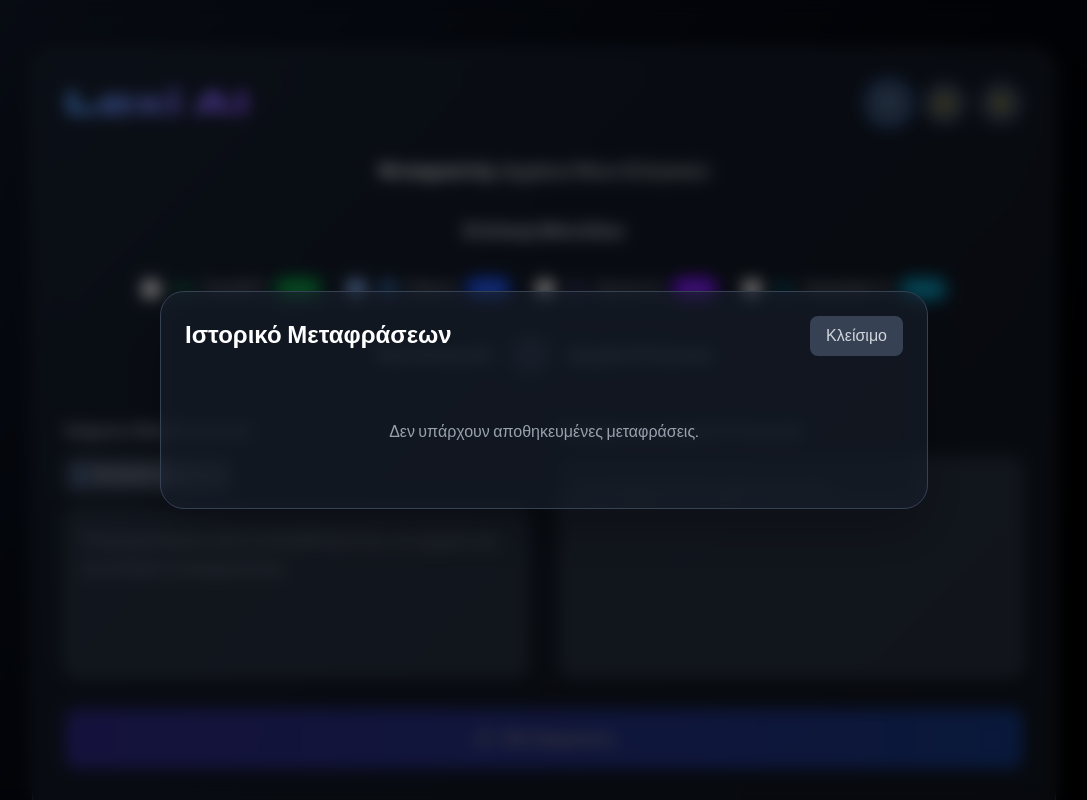
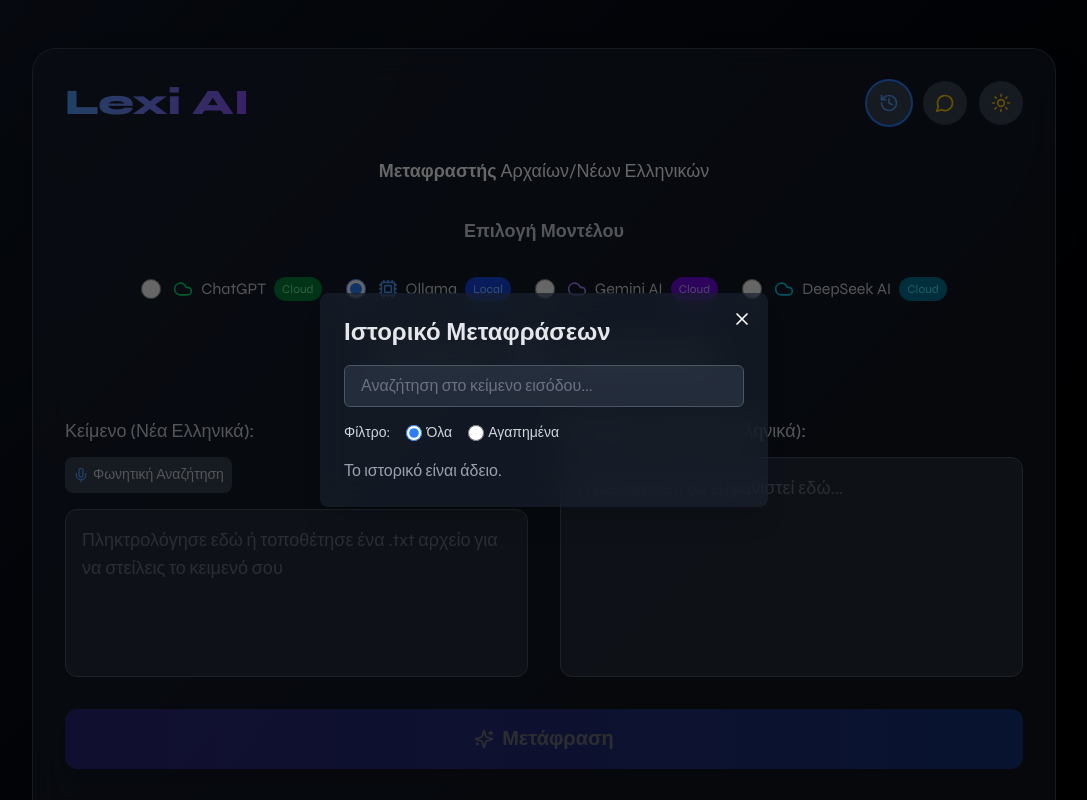
Before and after one commit to gioiliop7/greek-ai-translator, a Next.js app: page / in a window 1280 px wide. Both pictures are taken after a click on the button 985 px from the left and 103 px from the top of the page. Shown: the top 800 px of the page, without its empty margins (96-1183 px from the left). Built offline with nearby package versions, Linux system fonts and the light colour scheme.

Commit message:
History with search & favourites

```diff
--- a/app/page.tsx
+++ b/app/page.tsx
@@ -41,25 +41,38 @@ export default function Home() {
   const [isListening, setIsListening] = useState(false); // <-- New state for listening status
   const recognitionRef = useRef<SpeechRecognition | null>(null); // <-- Ref for SpeechRecognition API
   const inputTextAreaRef = useRef<HTMLTextAreaElement>(null); // <-- Ref for input textarea (for drag/drop)
+  // Add states for history search and filter
+  const [historySearchQuery, setHistorySearchQuery] = useState(""); // State for the search input text
+  const [historyFilter, setHistoryFilter] = useState<"all" | "favorites">(
+    "all"
+  ); // State for the filter (show all or only favorites)
 
   // 1. History with localStorage
   useEffect(() => {
-    // Load history from localStorage when page loads
+    // Load history from localStorage on component mount
     const savedHistory = localStorage.getItem("translationHistory");
     if (savedHistory) {
       try {
-        // Try to parse and set history
-        const parsedHistory = JSON.parse(savedHistory);
-        // Optional check if data is in correct format
-        if (Array.isArray(parsedHistory)) {
-          setHistory(parsedHistory);
-        }
+        // Parse the JSON string into an array of history items
+        const parsedHistory: TranslationHistoryItem[] =
+          JSON.parse(savedHistory);
+
+        // Map over the parsed history to ensure the 'isFavorite' property exists
+        // This handles loading old history items saved before 'isFavorite' was added
+        const historyWithFavorites = parsedHistory.map((item) => ({
+          ...item, // Copy existing properties
+          isFavorite: item.isFavorite ?? false, // Use existing isFavorite or default to false if undefined/null
+        }));
+
+        setHistory(historyWithFavorites); // Update the history state
       } catch (e) {
-        console.error("Failed to load history from localStorage:", e);
-        // You can inform the user or just start with empty history
+        console.error("Failed to parse history from localStorage", e);
+        // Clear potentially corrupted history if parsing fails
+        localStorage.removeItem("translationHistory");
       }
     }
-  }, []); // useEffect runs only once on initial load
+    // No dependencies needed, runs only once on mount
+  }, []); // Empty dependency array
 
   useEffect(() => {
     // Save history to localStorage whenever it changes
@@ -267,6 +280,23 @@ export default function Home() {
     return () => {}; // Return empty function for cleanup if inputArea not found
   }, [darkMode]); // Re-run if darkMode changes for border classes
 
+  // --- Derived State for Filtered History ---
+  // This state is computed whenever history, search query, or filter changes
+  const filteredHistory = history.filter((item) => {
+    // Filter by search query (case-insensitive, check input text)
+    const matchesSearch = item.input
+      .toLowerCase()
+      .includes(historySearchQuery.toLowerCase());
+
+    // Filter by favorite status
+    const matchesFilter =
+      historyFilter === "all" ||
+      (historyFilter === "favorites" && item.isFavorite);
+
+    // An item is included if it matches both search and filter
+    return matchesSearch && matchesFilter;
+  });
+
   const handleTranslate = async () => {
     if (!text.trim()) {
       setError("Please enter text for translation.");
@@ -401,6 +431,7 @@ export default function Home() {
           direction: historyDirection,
           provider: historyProvider,
           timestamp: Date.now(), // Add timestamp
+          isFavorite: false,
         },
         ...prev.slice(0, 9), // Keep only last 10 translations
       ]);
@@ -420,6 +451,18 @@ export default function Home() {
       setLoading(false);
       // Cleanup is handled by the useEffect cleanup function for SpeechRecognition
     }
+  };
+
+  // Function to toggle the favorite status of a history item
+  const toggleFavorite = (timestamp: number) => {
+    setHistory((prevHistory) =>
+      prevHistory.map((item) =>
+        item.timestamp === timestamp
+          ? { ...item, isFavorite: !item.isFavorite }
+          : item
+      )
+    );
+    // The useEffect that saves history will automatically save the updated state
   };
 
   const toggleDirection = () => {
@@ -1109,109 +1152,217 @@ export default function Home() {
           Giorgos Iliopoulos © {new Date().getFullYear()}
         </p>
       </div>
-
       {/* History Panel */}
+      {/* History Panel (Visible when showHistory is true) */}
       {showHistory && (
         <div
-          className={`fixed inset-0 bg-black/50 backdrop-blur-sm flex items-center justify-center z-50 p-6`}
+          className={`fixed inset-0 ${
+            darkMode ? "bg-black/60" : "bg-black/40"
+          } flex justify-center items-center z-50`}
+          onClick={() => setShowHistory(false)}
         >
           <div
-            className={`w-full max-w-3xl ${cardClasses} rounded-3xl shadow-2xl border p-6 space-y-6 overflow-hidden`}
+            className={`relative ${cardClasses} rounded-lg shadow-xl p-6 w-full max-w-md max-h-[80vh] overflow-y-auto transition-colors duration-300`}
+            onClick={(e) => e.stopPropagation()} // Prevent closing when clicking inside the panel
           >
-            <div className="flex justify-between items-center">
-              <h2
-                className={`text-2xl font-bold ${
-                  darkMode ? "text-white" : "text-gray-800"
+            <h2
+              className={`text-2xl font-bold mb-4 ${
+                darkMode ? "text-gray-200" : "text-gray-800"
+              }`}
+            >
+              Ιστορικό Μεταφράσεων
+            </h2>
+
+            {/* --- History Search and Filter --- */}
+            <div className="mb-4 space-y-4">
+              {/* Search Input */}
+              <input
+                type="text"
+                placeholder="Αναζήτηση στο κείμενο εισόδου..."
+                value={historySearchQuery}
+                onChange={(e) => setHistorySearchQuery(e.target.value)}
+                className={`w-full px-4 py-2 border rounded-md ${inputBgClasses} ${
+                  darkMode
+                    ? "text-gray-200 border-gray-600 placeholder-gray-500"
+                    : "text-gray-800 border-gray-300 placeholder-gray-400"
                 }`}
-              >
-                Ιστορικό Μεταφράσεων
-              </h2>
-              <button
-                onClick={() => setShowHistory(false)}
-                className={`px-4 py-2 ${secondaryButtonClasses} rounded-lg`}
-              >
-                Κλείσιμο
-              </button>
+              />
+
+              {/* Filter Options */}
+              <div className="flex items-center gap-4 text-sm">
+                <span className={darkMode ? "text-gray-300" : "text-gray-700"}>
+                  Φίλτρο:
+                </span>
+                <label
+                  className={`flex items-center cursor-pointer ${
+                    darkMode ? "text-gray-300" : "text-gray-700"
+                  }`}
+                >
+                  <input
+                    type="radio"
+                    name="historyFilter"
+                    value="all"
+                    checked={historyFilter === "all"}
+                    onChange={() => setHistoryFilter("all")}
+                    className={`form-radio h-4 w-4 mr-1 accent-blue-500`}
+                  />{" "}
+                  Όλα
+                </label>
+                <label
+                  className={`flex items-center cursor-pointer ${
+                    darkMode ? "text-gray-300" : "text-gray-700"
+                  }`}
+                >
+                  <input
+                    type="radio"
+                    name="historyFilter"
+                    value="favorites"
+                    checked={historyFilter === "favorites"}
+                    onChange={() => setHistoryFilter("favorites")}
+                    className={`form-radio h-4 w-4 mr-1 accent-yellow-500`}
+                  />{" "}
+                  Αγαπημένα
+                </label>
+              </div>
             </div>
+            {/* --- End History Search and Filter --- */}
 
-            {history.length > 0 ? (
-              <>
-                <div className="max-h-96 overflow-y-auto space-y-3 pr-2">
-                  {history.map((item, index) => (
-                    <div
-                      key={index}
-                      className={`p-3 rounded-lg border cursor-pointer hover:shadow-md transition ${
+            {/* History List */}
+            {filteredHistory.length > 0 ? ( // Use filteredHistory here
+              <ul className="space-y-4">
+                {filteredHistory.map(
+                  (
+                    item // Use filteredHistory here
+                  ) => (
+                    <li
+                      key={item.timestamp} // Unique key for list items
+                      className={`p-4 rounded-md border ${
                         darkMode
-                          ? "bg-gray-700/70 border-gray-600 hover:bg-gray-700"
-                          : "bg-gray-100 border-gray-200 hover:bg-gray-200"
-                      }`}
-                      onClick={() => loadFromHistory(item)}
+                          ? "border-gray-700 bg-gray-800"
+                          : "border-gray-300 bg-gray-100"
+                      } transition-colors duration-200`}
                     >
-                      <div className="flex justify-between items-center mb-2">
-                        <span
-                          className={`text-sm font-medium ${
-                            darkMode ? "text-blue-300" : "text-blue-600"
+                      <div className="flex justify-between items-start mb-2">
+                        <div className="flex-1 mr-4">
+                          <p
+                            className={`text-xs ${
+                              darkMode ? "text-gray-400" : "text-gray-600"
+                            } mb-1`}
+                          >
+                            {new Date(item.timestamp).toLocaleString()} -{" "}
+                            {item.provider} - {item.direction}
+                          </p>
+                          <p
+                            className={`${
+                              darkMode ? "text-gray-200" : "text-gray-800"
+                            } font-medium`}
+                          >
+                            {item.input.substring(0, 100)}
+                            {item.input.length > 100 ? "..." : ""}{" "}
+                            {/* Show truncated input */}
+                          </p>
+                        </div>
+                        {/* --- Favorite Button --- */}
+                        <button
+                          onClick={(e) => {
+                            e.stopPropagation();
+                            toggleFavorite(item.timestamp);
+                          }} // Stop propagation to prevent loading item
+                          className={`p-1 rounded-full transition-colors duration-200 ${
+                            item.isFavorite
+                              ? "text-yellow-500 hover:bg-yellow-500/20" // Favorite state color
+                              : `${
+                                  darkMode
+                                    ? "text-gray-500 hover:text-yellow-500 hover:bg-gray-700"
+                                    : "text-gray-400 hover:text-yellow-600 hover:bg-gray-200"
+                                }` // Not favorite state color
                           }`}
+                          title={
+                            item.isFavorite
+                              ? "Remove from favorites"
+                              : "Add to favorites"
+                          }
                         >
-                          {item.direction}
-                        </span>
-                        <span
-                          className={`text-xs ${
-                            darkMode ? "text-gray-400" : "text-gray-500"
-                          }`}
-                        >
-                          {item.provider}
-                        </span>
+                          {/* Use a star icon, filled if favorite, outline if not */}
+                          {item.isFavorite ? (
+                            <svg
+                              xmlns="http://www.w3.org/2000/svg"
+                              viewBox="0 0 24 24"
+                              fill="currentColor"
+                              className="w-5 h-5"
+                            >
+                              <path
+                                fillRule="evenodd"
+                                d="M10.788 3.21c.448-1.077 1.976-1.077 2.424 0l2.082 5.006 5.404.434c1.164.093 1.636 1.545.749 2.305l-4.117 3.527 1.257 5.273c.271 1.136-.964 2.033-1.96 1.425L12 18.354 7.106 21.26c-.996.608-2.231-.29-1.96-1.425l1.257-5.273-4.117-3.527c-.887-.76-.415-2.212.749-2.305l5.404-.434 2.082-5.005Z"
+                                clipRule="evenodd"
+                              />
+                            </svg>
+                          ) : (
+                            <svg
+                              xmlns="http://www.w3.org/2000/svg"
+                              fill="none"
+                              viewBox="0 0 24 24"
+                              strokeWidth={1.5}
+                              stroke="currentColor"
+                              className="w-5 h-5"
+                            >
+                              <path
+                                strokeLinecap="round"
+                                strokeLinejoin="round"
+                                d="M11.48 3.499a.562.562 0 0 1 1.04 0l2.125 5.111a.563.563 0 0 0 .475.345l5.518.442c.499.04.701.663.321.988l-4.204 3.602a.563.563 0 0 0-.182.557l1.285 5.385a.562.562 0 0 1-.84.61l-4.725-2.885a.562.562 0 0 0-.586 0L6.982 20.54a.562.562 0 0 1-.84-.61l1.285-5.386a.562.562 0 0 0-.182-.557L3.396 9.28a.562.562 0 0 1-.322-.988l5.518-.442a.563.563 0 0 0 .475-.345L11.48 3.5Z"
+                              />
+                            </svg>
+                          )}
+                        </button>
                       </div>
-                      <p
-                        className={`text-sm ${
-                          darkMode ? "text-gray-300" : "text-gray-700"
-                        } mb-1 whitespace-pre-wrap break-words max-h-12 overflow-hidden text-ellipsis`} // Added styles to better handle long input
+                      <button
+                        onClick={() => loadFromHistory(item)}
+                        className={`w-full text-left ${
+                          darkMode
+                            ? "text-gray-300 hover:text-blue-400"
+                            : "text-gray-700 hover:text-blue-600"
+                        } transition-colors duration-200 text-sm`}
                       >
-                        {item.input}
-                      </p>
-                      <div
-                        className={`text-sm ${
-                          darkMode ? "text-gray-400" : "text-gray-500"
-                        } mt-1 whitespace-pre-wrap break-words max-h-12 overflow-hidden text-ellipsis`} // Added styles to better handle long output
-                      >
-                        {item.output}
-                      </div>
-                      {/* Optional: Display timestamp */}
-                      {item.timestamp && (
-                        <span
-                          className={`block text-right text-xs ${
-                            darkMode ? "text-gray-500" : "text-gray-400"
-                          } mt-1`}
-                        >
-                          {new Date(item.timestamp).toLocaleString()}
-                        </span>
-                      )}
-                    </div>
-                  ))}
-                </div>
-
-                <div className="flex justify-end">
-                  <button
-                    onClick={clearHistory}
-                    className={`px-4 py-2 ${secondaryButtonClasses} rounded-lg text-sm`}
-                  >
-                    Καθαρισμός Ιστορικού
-                  </button>
-                </div>
-              </>
+                        {item.output.substring(0, 100)}
+                        {item.output.length > 100 ? "..." : ""}{" "}
+                        {/* Show truncated output */}
+                      </button>
+                    </li>
+                  )
+                )}
+              </ul>
             ) : (
-              <p
-                className={`text-center py-10 ${
-                  darkMode ? "text-gray-400" : "text-gray-500"
-                }`}
-              >
-                Δεν υπάρχουν αποθηκευμένες μεταφράσεις.
+              <p className={darkMode ? "text-gray-400" : "text-gray-600"}>
+                {history.length > 0
+                  ? "No results found for your search/filter."
+                  : "Το ιστορικό είναι άδειο."}{" "}
+                {/* Message if history is empty or filter/search yields no results */}
               </p>
             )}
+
+            {/* Clear History Button */}
+            {history.length > 0 && (
+              <button
+                onClick={clearHistory}
+                className={`${secondaryButtonClasses} mt-4 w-full flex items-center justify-center p-3 rounded-md`}
+              >
+                <History size={18} className="mr-2" />
+                Εκκαθάριση Ιστορικού
+              </button>
+            )}
+
+            {/* Close Button */}
+            <button
+              onClick={() => setShowHistory(false)}
+              className="absolute top-2 right-2 p-2 rounded-full hover:bg-gray-200 hover:text-gray-800 dark:hover:bg-gray-700 dark:hover:text-gray-200 transition-colors"
+              title="Close"
+            >
+              <X size={20} />
+            </button>
           </div>
         </div>
       )}
+      {/* End of showHistory block */}
     </main>
   );
 }
--- a/helpers/types.ts
+++ b/helpers/types.ts
@@ -6,11 +6,12 @@ export interface Window {
   SpeechRecognitionEvent: typeof SpeechRecognitionEvent;
 }
 export interface TranslationHistoryItem {
-  input: string;
-  output: string;
-  direction: "Νέα → Αρχαία" | "Αρχαία → Νέα";
-  provider: "Ollama" | "Gemini" | "DeepSeek" | "ChatGPT";
-  timestamp: number;
+  input: string; // The original input text
+  output: string; // The translated output text
+  direction: "Νέα → Αρχαία" | "Αρχαία → Νέα"; // The translation direction
+  provider: "Ollama" | "Gemini" | "DeepSeek" | "ChatGPT"; // The AI provider used
+  timestamp: number; // Timestamp of the translation for sorting/identification
+  isFavorite: boolean; // <-- Add this property for marking as favorite
 }
 
 export interface DisclaimerProps {
```
